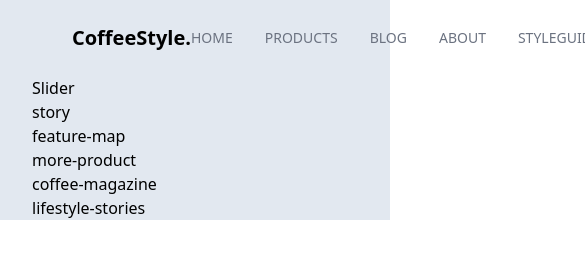
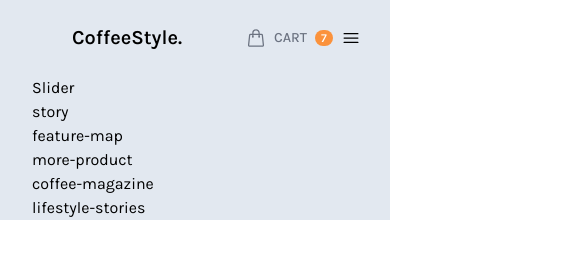
Before and after one commit to ncc02/tailwincss, a plain HTML site: page index.html in a window 390 px wide. Shown: the top 258 px of the page, 585 px wide, since content can reach past the window. Drawn offline with nearby package versions, Linux system fonts and the light colour scheme.

Commit message:
tailwin css #3

```diff
--- a/index.html
+++ b/index.html
@@ -3,11 +3,20 @@
 <head>
   <meta charset="UTF-8">
   <meta name="viewport" content="width=device-width, initial-scale=1.0">
+  <title>Coffee Shop</title>
+  <link rel="icon" href="./img/favicon/cafe.ico" type="image/gif" sizes="16x16">
   <script src="https://cdn.tailwindcss.com"></script>
+  <style>
+    @import url('https://fonts.googleapis.com/css2?family=Karla:ital,wght@0,200..800;1,200..800&display=swap');
+      </style>
+
   <script>
     tailwind.config = {
       theme: {
         extend: {
+          fontFamily: {
+            Karla:['Karla', 'sans-serif'],
+          },
           colors: {
             clifford: '#da373d',
           }
@@ -15,6 +24,7 @@
       }
     }
   </script>
+
     <style type="text/tailwindcss">
         @layer utilities {
           .content-auto {
@@ -31,18 +41,22 @@
             @apply text-xs text-center rounded-full px-1.5;
 
         }
+
       </style>
        <script src="https://cdn.tailwindcss.com?plugins=forms,typography,aspect-ratio,line-clamp,container-queries"></script>
-</head>
+      <script src="./main.js" type="text/javascript"  async>
+
+      </script>
+      </head>
 <body>
     <div id="root">
-        <div class="content-wrap max-w-screen-xl text-base mx-auto px-8 bg-slate-200">
+        <div class="content-wrapper font-Karla max-w-screen-xl text-base mx-auto px-8 bg-slate-200">
             <header class="py-6 mx-10">
                 <nav class="flex flex-row justify-between items-center">
                     <div class="logo basis-2/6 text-center text-xl font-semibold">
                         CoffeeStyle.
                     </div>
-                    <ul class=" basis-3/6 flex items-center justify-end gap-8 uppercase text-sm text-gray-500 font-medium">
+                    <ul id="custom-top-menu" class=" basis-3/6 hidden lg:flex lg:items-center lg:justify-end lg:gap-8 uppercase text-sm text-gray-500 font-medium">
                         <li class="">
                             <a href="#" class="custom-top-menu-item">Home</a>
                         </li>
@@ -63,7 +77,7 @@
                         </li>
                     </ul>
                     <ul>
-                        <li class="custom-top-menu-item basis-1/6 justify-start items-center ml-16 uppercase text-sm text-gray-500 font-medium">
+                        <li class="basic-3/6 custom-top-menu-item basis-1/6 justify-end  lg:justify-start items-center ml-16 uppercase text-sm text-gray-500 font-medium">
                         <a href="" class="flex items-center">
                             <svg xmlns="http://www.w3.org/2000/svg" fill="none" viewBox="0 0 24 24" stroke-width="1.5" stroke="currentColor" class="custom-icon">
                                 <path stroke-linecap="round" stroke-linejoin="round" d="M15.75 10.5V6a3.75 3.75 0 1 0-7.5 0v4.5m11.356-1.993 1.263 12c.07.665-.45 1.243-1.119 1.243H4.25a1.125 1.125 0 0 1-1.12-1.243l1.264-12A1.125 1.125 0 0 1 5.513 7.5h12.974c.576 0 1.059.435 1.119 1.007ZM8.625 10.5a.375.375 0 1 1-.75 0 .375.375 0 0 1 .75 0Zm7.5 0a.375.375 0 1 1-.75 0 .375.375 0 0 1 .75 0Z" />
@@ -72,9 +86,16 @@
                             <span class="mx-2"> Cart</span>
                               <span class="custom-badge-circle bg-orange-400 text-white"> 7</span>
                             </a>
-                            </li>
+                              </li>
 
                     </ul>
+                    <div class="basic-1/6 lg:hidden flex items-center cursor-pointer px-2 sm:px-4">
+                      <svg id="custom-toggle-top-menu-icon"   xmlns="http://www.w3.org/2000/svg" class="custom-icon" fill="none" viewBox="0 0 24 24" stroke-width="1.5" stroke="currentColor" class="size-6">
+                        <path stroke-linecap="round" stroke-linejoin="round" d="M3.75 6.75h16.5M3.75 12h16.5m-16.5 5.25h16.5" />
+                      </svg>
+
+
+                    </div>
                 </nav>
             </header>
             <main>
--- /dev/null
+++ b/main.js
@@ -0,0 +1,16 @@
+const topMenu = document.getElementById('custom-top-menu');
+const toggleTopMenuIcon = document.getElementById('custom-toggle-top-menu-icon');
+
+document.addEventListener('click', (e) => {
+  if (toggleTopMenuIcon.contains(e.target)) {
+    //Click to Toggle top menu icon
+    topMenu.classList.toggle('hidden');
+  }else{
+    //Click outside from
+    if (topMenu.classList.contains('custom-toggle-top-menu-icon')) {
+      topMenu.classList.remove('custom-top-menu');
+    }
+  }
+
+}
+);
```
Also changed, not shown: img/favicon/cafe.ico (added).
